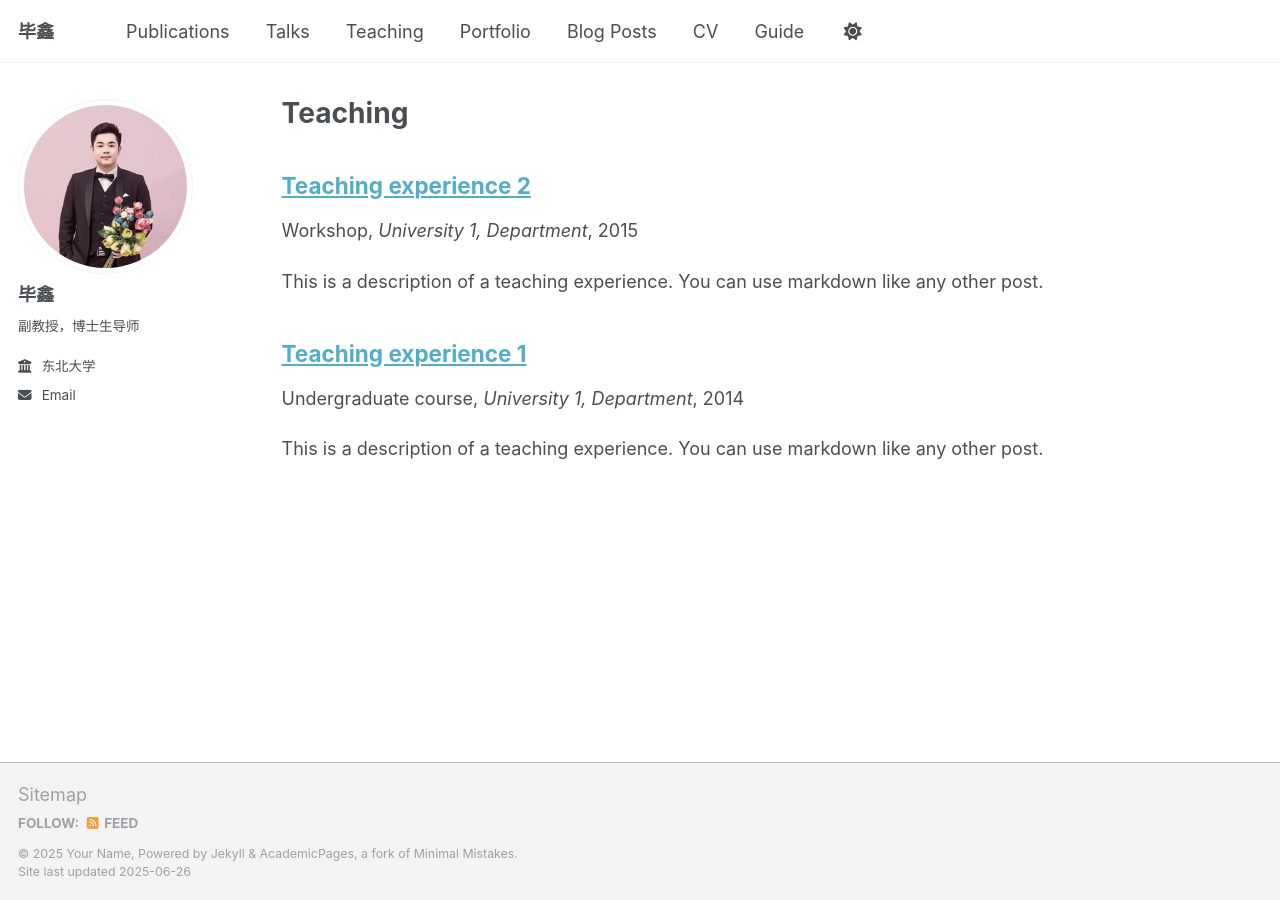
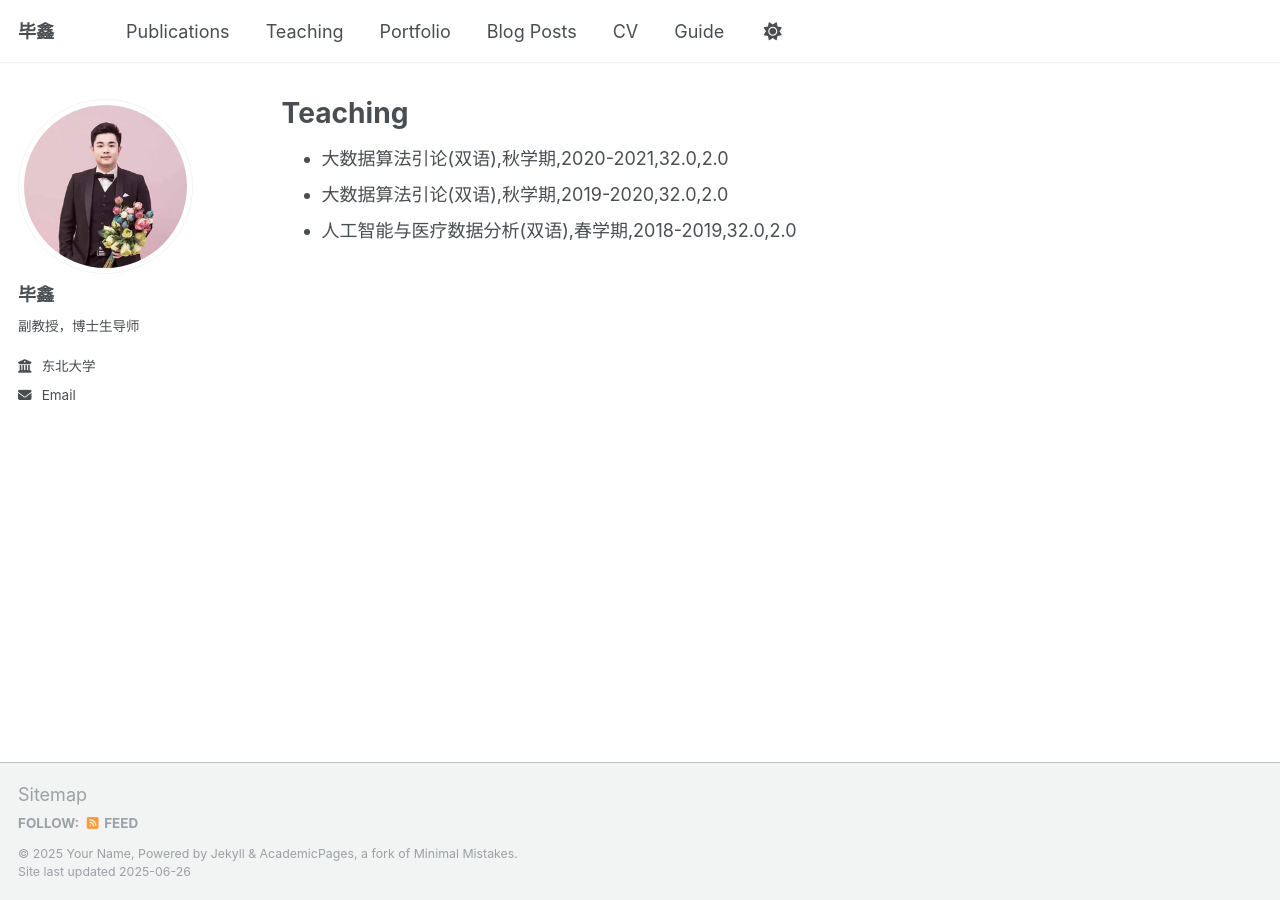
Before and after one commit to IDME-AI/IDME-AI.github.io, a Jekyll site: the page built from _pages/teaching.md, in a window 1280 px wide. Built offline with Jekyll 4.4.1, drawn with Linux system fonts in a browser that asks for light colours.

Commit message:
Initial commit

```diff
--- a/_data/navigation.yml
+++ b/_data/navigation.yml
@@ -11,8 +11,8 @@ main:
   - title: "Publications"
     url: /publications/
 
-  - title: "Talks"
-    url: /talks/
+#  - title: "Talks"
+#    url: /talks/
 
   - title: "Teaching"
     url: /teaching/
--- a/_pages/teaching.html
+++ /dev/null
@@ -1,12 +0,0 @@
----
-layout: archive
-title: "Teaching"
-permalink: /teaching/
-author_profile: true
----
-
-{% include base_path %}
-
-{% for post in site.teaching reversed %}
-  {% include archive-single.html %}
-{% endfor %}
--- /dev/null
+++ b/_pages/teaching.md
@@ -0,0 +1,10 @@
+---
+layout: archive
+title: "Teaching"
+permalink: /teaching/
+author_profile: true
+---
+
+* 大数据算法引论(双语),秋学期,2020-2021,32.0,2.0
+* 大数据算法引论(双语),秋学期,2019-2020,32.0,2.0
+* 人工智能与医疗数据分析(双语),春学期,2018-2019,32.0,2.0
```
